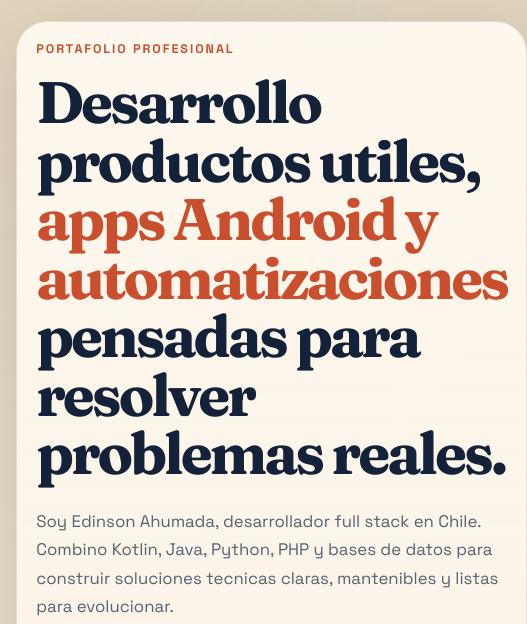
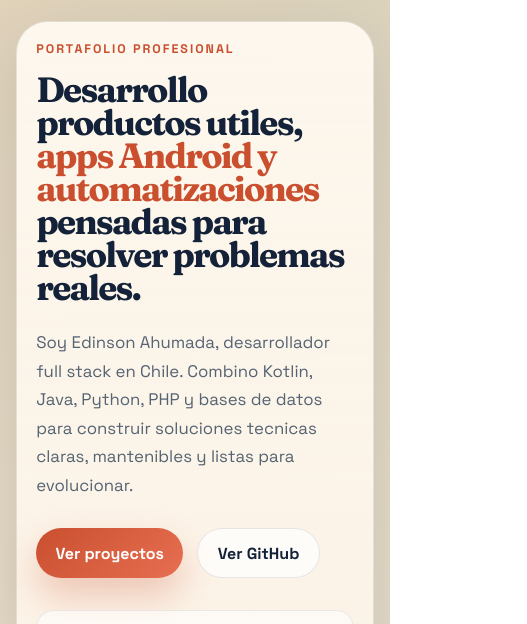
Before and after one commit to eahumadaed/portafolio, a plain HTML site: page index.html in a window 390 px wide. Shown: the part 146-770 px from the top of the page, 527 px wide, since content can reach past the window. Drawn offline with Linux system fonts and the light colour scheme.

Commit message:
Adjust hero typography

```diff
--- a/styles.css
+++ b/styles.css
@@ -177,8 +177,9 @@
 }
 
 h1 {
-  font-size: clamp(3rem, 7vw, 5.6rem);
+  font-size: clamp(2.4rem, 4.8vw, 4.3rem);
   letter-spacing: -0.05em;
+  line-height: 0.94;
 }
 
 h1 span {
@@ -544,6 +545,6 @@
   }
 
   h1 {
-    font-size: clamp(2.45rem, 15vw, 4rem);
+    font-size: clamp(2rem, 9vw, 3rem);
   }
 }
```
